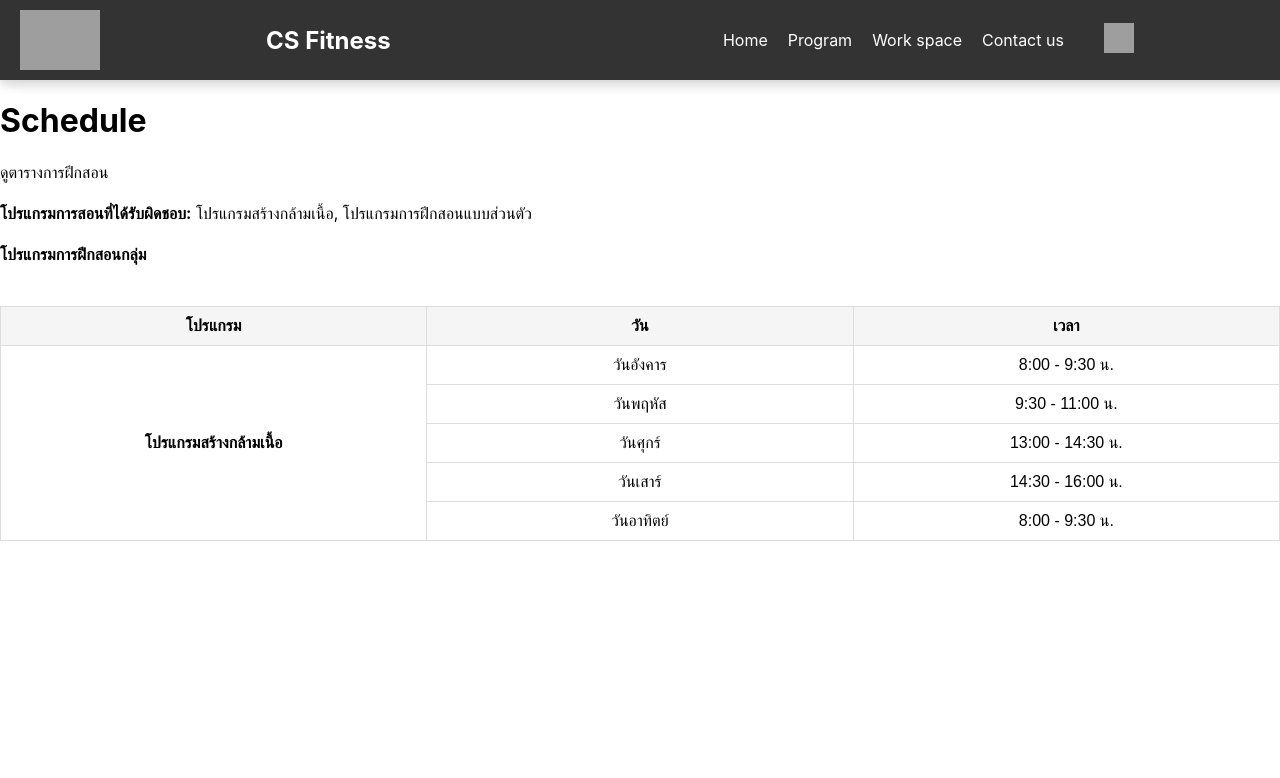
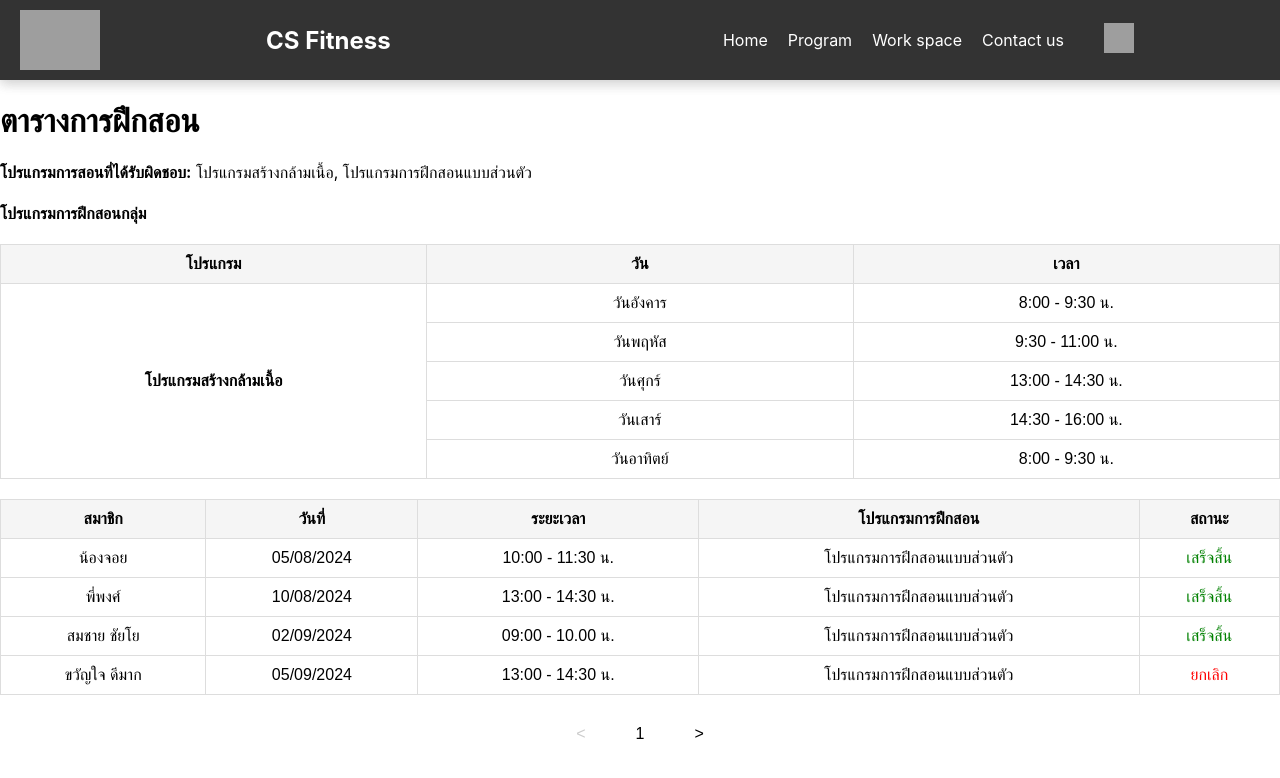
Before and after one commit to theeraphatKKU/Fitness-Project-FE, a React (Create React App) app: page /trainer-schedule in a window 1280 px wide. Shown: the top 778 px of the page. Built offline with nearby package versions, Linux system fonts and the light colour scheme; grey boxes are pictures that could not be loaded.

Commit message:
finish ตารางฝึกสอน

```diff
--- a/src/trainer/TrainerSchedule.css
+++ b/src/trainer/TrainerSchedule.css
@@ -1,44 +1,54 @@
 /* TrainerSchedule.css */
+.GroupTable-trainer {
 
     /* สไตล์สำหรับตาราง */
     .table {
         width: 100%;
-    border-collapse: collapse; /* ทำให้ขอบของเซลล์ติดกัน */
+        border-collapse: collapse;
+        /* ทำให้ขอบของเซลล์ติดกัน */
         margin-top: 20px;
         font-family: Arial, sans-serif;
         text-align: left;
-    table-layout: fixed; /* ทำให้ตารางมีขนาดคงที่ */
+        table-layout: fixed;
+        /* ทำให้ตารางมีขนาดคงที่ */
     }
 
     /* สไตล์สำหรับหัวตาราง */
     .table th {
-    background-color: #f5f5f5; /* สีพื้นหลังสำหรับหัวตาราง */
-    border: 1px solid #ddd; /* ขอบสีเทาอ่อน */
+        background-color: #f5f5f5;
+        /* สีพื้นหลังสำหรับหัวตาราง */
+        border: 1px solid #ddd;
+        /* ขอบสีเทาอ่อน */
         padding: 10px;
         font-weight: bold;
         text-align: center;
-    width: 33%; /* ให้แต่ละคอลัมน์มีขนาดเท่ากัน */
+        width: 33%;
+        /* ให้แต่ละคอลัมน์มีขนาดเท่ากัน */
     }
 
     /* สไตล์สำหรับข้อมูลในตาราง */
     .table td {
-    border: 1px solid #ddd; /* ขอบตาราง */
+        border: 1px solid #ddd;
+        /* ขอบตาราง */
         padding: 10px;
-    vertical-align: middle; /* จัดข้อความให้อยู่กึ่งกลางแนวตั้ง */
+        vertical-align: middle;
+        /* จัดข้อความให้อยู่กึ่งกลางแนวตั้ง */
         text-align: center;
     }
 
     /* สไตล์สำหรับข้อความในเซลล์ที่เป็นโปรแกรม */
     .table td[rowspan] {
         font-weight: bold;
-    background-color: #ffffff; /* สีพื้นหลังเบาๆ สำหรับช่องที่มี rowspan */
+        background-color: #ffffff;
+        /* สีพื้นหลังเบาๆ สำหรับช่องที่มี rowspan */
     }
 
 
 
     /* ขอบเขตของตาราง */
     .overflow-x-auto {
-    overflow-x: auto; /* ทำให้มี scroll เมื่อหน้าจอเล็ก */
+        overflow-x: auto;
+        /* ทำให้มี scroll เมื่อหน้าจอเล็ก */
         margin-top: 20px;
     }
 
@@ -46,5 +56,84 @@
     .table td,
     .table th {
         font-size: 16px;
-    word-wrap: break-word; /* ทำให้คำยาวเกินไปถูกตัดบรรทัด */
+        word-wrap: break-word;
+        /* ทำให้คำยาวเกินไปถูกตัดบรรทัด */
     }
+}
+
+.PrivateTable-trainer {
+    /* TrainerSchedule.css */
+
+    /* สไตล์ตาราง */
+    .table {
+        width: 100%;
+        border-collapse: collapse;
+        margin-top: 20px;
+        font-family: Arial, sans-serif;
+        text-align: left;
+    }
+
+    /* หัวตาราง */
+    .table th {
+        background-color: #f5f5f5;
+        border: 1px solid #ddd;
+        padding: 10px;
+        font-weight: bold;
+        text-align: center;
+    }
+
+    /* ข้อมูลในตาราง */
+    .table td {
+        border: 1px solid #ddd;
+        padding: 10px;
+        text-align: center;
+    }
+
+    /* ปุ่ม pagination */
+    .join {
+        margin-top: 20px;
+        display: flex;
+        justify-content: center;
+        align-items: center;
+    }
+
+    .join-item {
+        margin: 0 5px;
+    }
+
+    .join-item.btn {
+        padding: 10px 15px;
+        background-color: #f5f5f5;
+        border: 1px solid #ddd;
+        cursor: pointer;
+        font-size: 16px;
+    }
+
+    .join-item.btn:disabled {
+        background-color: #e0e0e0;
+        cursor: not-allowed;
+    }
+
+}
+
+/* CSS สำหรับการจัดเรียงปุ่มเปลี่ยนหน้า */
+.pagination {
+    display: flex;
+    justify-content: center;
+    margin: 20px 0;
+}
+
+.pagination-btn {
+    border: none;
+    background-color: transparent;
+    color: #000000;
+    font-size: 16px;
+    margin: 0 5px;
+    padding: 10px 20px;
+    cursor: pointer;
+}
+
+.pagination-btn:disabled {
+    cursor: not-allowed;
+    color: #ccc;
+}
--- a/src/trainer/TrainerSchedule.js
+++ b/src/trainer/TrainerSchedule.js
@@ -1,9 +1,9 @@
-import React from 'react';
+import React, { useState } from 'react';
 import TrainerNavbar from './TrainerNavbar';
 import './TrainerSchedule.css';
-import './TrainerSchedule.css';
+
 function TrainerSchedule() {
-    // ข้อมูลโปรแกรมการฝึกสอนกลุ่ม ทำงี้ไปก่อนนะเตงไม่รู้จะหาเชื่อมจากไหน
+    // ข้อมูลโปรแกรมการฝึกสอนกลุ่ม
     const trainingPrograms_Group = [
         { day: 'วันอังคาร', time: '8:00 - 9:30 น.' },
         { day: 'วันพฤหัส', time: '9:30 - 11:00 น.' },
@@ -11,19 +11,89 @@ function TrainerSchedule() {
         { day: 'วันเสาร์', time: '14:30 - 16:00 น.' },
         { day: 'วันอาทิตย์', time: '8:00 - 9:30 น.' },
     ];
+    ////////
+    const privateTraining = [
+        { member: 'น้องจอย', date: '05/08/2024', duration: '10:00 - 11:30 น.', program: 'โปรแกรมการฝึกสอนแบบส่วนตัว', },
+        { member: 'พี่พงศ์', date: '10/08/2024', duration: '13:00 - 14:30 น.', program: 'โปรแกรมการฝึกสอนแบบส่วนตัว', },
+        { member: 'สมชาย ชัยโย', date: '02/09/2024', duration: '09:00 - 10.00 น.', program: 'โปรแกรมการฝึกสอนแบบส่วนตัว' },
+        { member: 'ขวัญใจ ดีมาก', date: '05/09/2024', duration: '13:00 - 14:30 น.', program: 'โปรแกรมการฝึกสอนแบบส่วนตัว', status: 'ยกเลิก' },
+        { member: 'Chris Evans', date: '05/11/2024', duration: '09:00 - 10.00 น.', program: 'โปรแกรมการฝึกสอนแบบส่วนตัว' },
+        { member: 'Emily Clark', date: '05/12/2024', duration: '13:00 - 14:30 น.', program: 'โปรแกรมการฝึกสอนแบบส่วนตัว',status: 'ยกเลิก' }
+    ];
+
+    const [currentPage, setCurrentPage] = useState(1);
+    const rowsPerPage = 4; // จำนวนแถวที่จะแสดงต่อหน้า
+
+    // คำนวณจำนวนหน้าทั้งหมด
+    const totalPages = Math.ceil(privateTraining.length / rowsPerPage);
+
+    // คำนวณข้อมูลที่จะแสดงในหน้าปัจจุบัน
+    const indexOfLastRow = currentPage * rowsPerPage;
+    const indexOfFirstRow = indexOfLastRow - rowsPerPage;
+    const currentRows = privateTraining.slice(indexOfFirstRow, indexOfLastRow);
+
+    // ฟังก์ชันเพื่อเปลี่ยนหน้า
+    const handlePreviousPage = () => {
+        if (currentPage > 1) {
+            setCurrentPage(currentPage - 1);
+        }
+    };
+
+    const handleNextPage = () => {
+        if (currentPage < totalPages) {
+            setCurrentPage(currentPage + 1);
+        }
+    };
+
+    // ฟังก์ชันเพื่อแปลงวันที่เป็นรูปแบบ Date Object
+    const parseDate = (dateString) => {
+        if (!dateString) return new Date(); // ตรวจสอบให้แน่ใจว่า dateString มีค่า
+        const [day, month, year] = dateString.split('/');
+        if (!day || !month || !year) return new Date(); // ตรวจสอบว่า day, month, year มีค่า
+        return new Date(`${year}-${month}-${day}`);
+    };
+
+    // ฟังก์ชันเพื่อกำหนดสถานะอัตโนมัติ
+    const getStatusStyle = (date, status) => {
+        const currentDate = new Date(); // วันที่ปัจจุบัน
+        const sessionDate = parseDate(date); // เปลี่ยนรูปแบบวันที่
+
+        // ตรวจสอบสถานะตามวันที่และสถานะที่กำหนดไว้
+        if (status === 'ยกเลิก') {
+            return { color: 'red' }; // สถานะยกเลิกเป็นสีแดง
+        } else if (sessionDate < currentDate) {
+            return { color: 'green' }; // สถานะเสร็จสิ้นหากวันที่ผ่านไปแล้วเป็นสีเขียว
+        } else {
+            return { color: 'blue' }; // สถานะอื่นๆ เป็นสีน้ำเงิน
+        }
+    };
+
+    // ฟังก์ชันเพื่อกำหนดสถานะ
+    const getTrainingStatus = (date, status) => {
+        const currentDate = new Date(); // วันที่ปัจจุบัน
+        const sessionDate = parseDate(date); // เปลี่ยนรูปแบบวันที่
+
+        // กำหนดสถานะตามวันที่และสถานะที่กำหนดไว้
+        if (status === 'ยกเลิก') {
+            return 'ยกเลิก'; // หากสถานะเป็นยกเลิก
+        } else if (sessionDate < currentDate) {
+            return 'เสร็จสิ้น'; // หากวันที่ผ่านไปแล้ว
+        } else {
+            return 'กำลังดำเนินการ'; // สถานะกำลังดำเนินการ
+        }
+    };
 
     return (
         <div>
             <TrainerNavbar />
-            <h1>Schedule</h1>ดูตารางการฝึกสอน
+            <h1>ตารางการฝึกสอน</h1>
             <h4>
                 โปรแกรมการสอนที่ได้รับผิดชอบ:
                 <span style={{ fontWeight: 'normal' }}> โปรแกรมสร้างกล้ามเนื้อ, โปรแกรมการฝึกสอนแบบส่วนตัว</span>
             </h4>
             <h4>โปรแกรมการฝึกสอนกลุ่ม</h4>
-            <div className="overflow-x-auto">
+            <div className="GroupTable-trainer">
                 <table className="table">
-                    {/* head */}
                     <thead>
                         <tr>
                             <th>โปรแกรม</th>
@@ -32,14 +102,11 @@ function TrainerSchedule() {
                         </tr>
                     </thead>
                     <tbody>
-                        {/* แถวแรกจะแสดงชื่อโปรแกรมครั้งเดียว */}
                         <tr>
                             <td rowSpan={trainingPrograms_Group.length}>โปรแกรมสร้างกล้ามเนื้อ</td>
                             <td>{trainingPrograms_Group[0].day}</td>
                             <td>{trainingPrograms_Group[0].time}</td>
                         </tr>
-
-                        {/* ส่วนที่เหลือจะแสดงวันและเวลา */}
                         {trainingPrograms_Group.slice(1).map((program, index) => (
                             <tr key={index}>
                                 <td>{program.day}</td>
@@ -49,6 +116,44 @@ function TrainerSchedule() {
                     </tbody>
                 </table>
             </div>
+
+            <div className="PrivateTable-trainer">
+                <table className="table">
+                    <thead>
+                        <tr>
+                            <th>สมาชิก</th>
+                            <th>วันที่</th>
+                            <th>ระยะเวลา</th>
+                            <th>โปรแกรมการฝึกสอน</th>
+                            <th>สถานะ</th>
+                        </tr>
+                    </thead>
+                    <tbody>
+                        {currentRows.map((session, index) => (
+                            <tr key={index}>
+                                <td>{session.member}</td>
+                                <td>{session.date}</td>
+                                <td>{session.duration}</td>
+                                <td>{session.program}</td>
+                                <td style={getStatusStyle(session.date, session.status)}>
+                                    {getTrainingStatus(session.date, session.status)}
+                                </td>
+                            </tr>
+                        ))}
+                    </tbody>
+                </table>
+            </div>
+
+            {/* Pagination */}
+            <div className="pagination">
+                <button className="pagination-btn" onClick={handlePreviousPage} disabled={currentPage === 1}>
+                    &lt;
+                </button>
+                <button className="pagination-btn">{currentPage}</button>
+                <button className="pagination-btn" onClick={handleNextPage} disabled={currentPage === totalPages}>
+                    &gt;
+                </button>
+            </div>
         </div>
     );
 }
```
Lines whose indentation alone changed are shown as unchanged.
